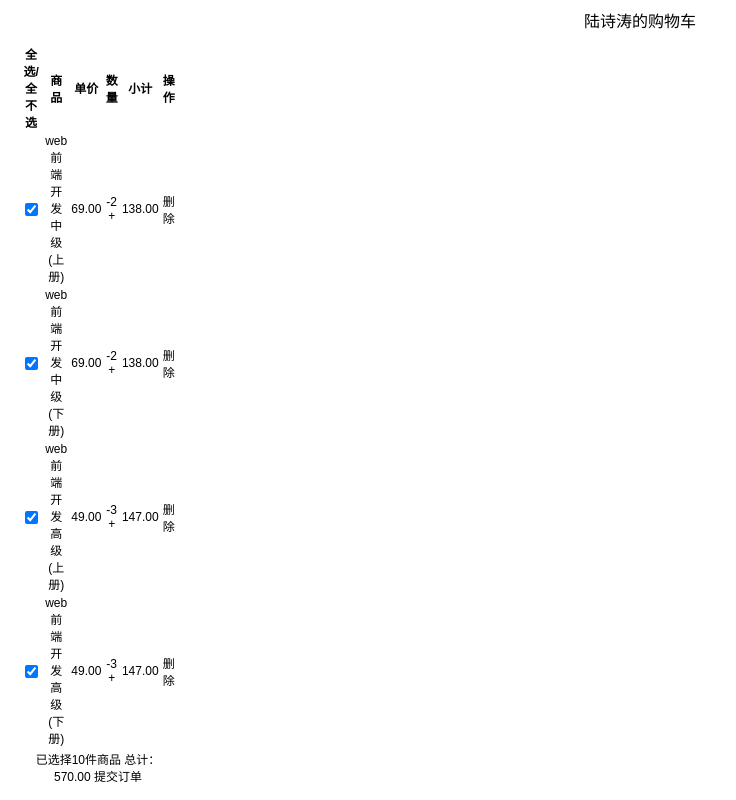
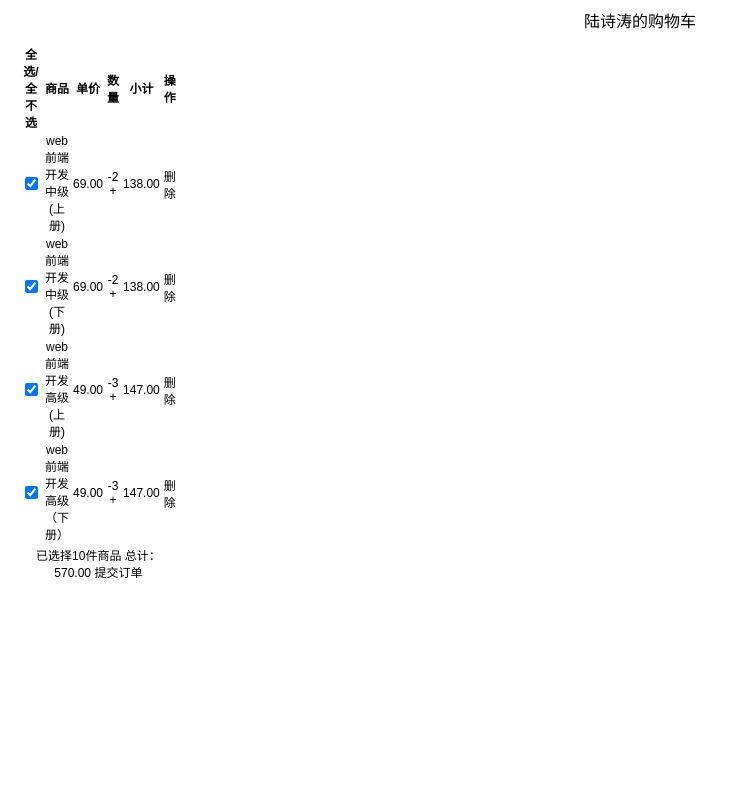
Before and after one commit to lstgithub578/jswork, a website: page work15/index.html in a window 1280 px wide. Shown: the whole page, without its empty margins (0-736 px from the left). Drawn offline with Linux system fonts and the light colour scheme; files that its build step writes are made by us from their sources.

Commit message:
work15-b

```diff
--- a/css/style.css
+++ b/css/style.css
@@ -24,6 +24,8 @@ a{
 .title1 p{
     text-align: center;
 }
+
+
 
 .content{
     width: 380px;
--- a/work15/index.js
+++ b/work15/index.js
@@ -14,7 +14,7 @@ ShopCart('cart', [{
     num: 3
 },
 {
-    name: 'web前端开发高级(下册)',
+    name: 'web前端开发高级（下册）',
     price: 49.0,
     num: 3
 },
```
